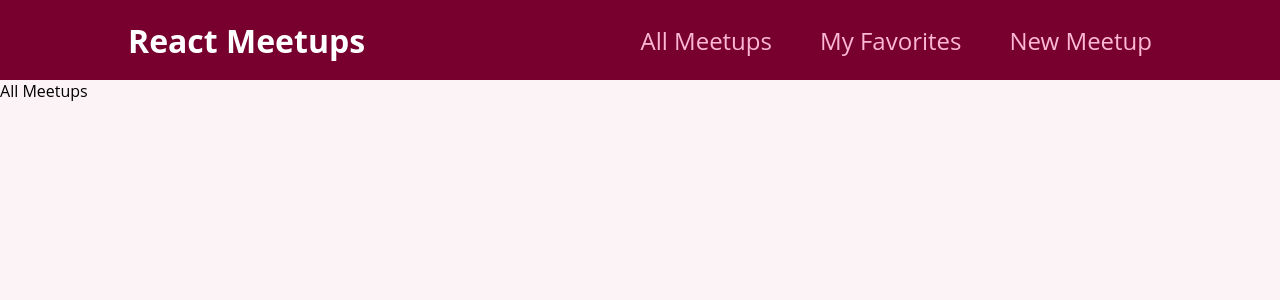
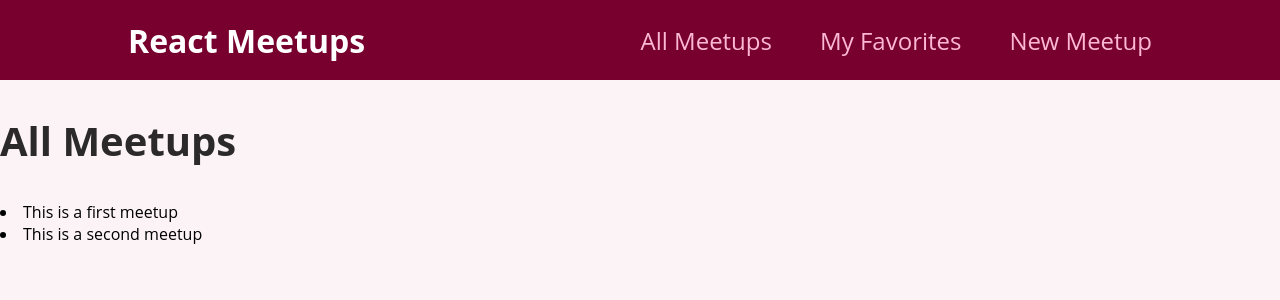
Before and after one commit to Adri-Antanon/react-refresher, a React (Create React App) app: page / in a window 1280 px wide. Shown: the top 300 px of the page. Built offline with nearby package versions, Linux system fonts and the light colour scheme.

Commit message:
feat: :bulb: outputting lists of data

```diff
--- a/src/pages/allMeetups/index.js
+++ b/src/pages/allMeetups/index.js
@@ -1,3 +1,31 @@
+const DUMMY_DATA = [
+  {
+    id: "m1",
+    title: "This is a first meetup",
+    image:
+      "https://upload.wikimedia.org/wikipedia/commons/thumb/d/d3/Stadtbild_M%C3%BCnchen.jpg/2560px-Stadtbild_M%C3%BCnchen.jpg",
+    address: "Meetupstreet 5, 12345 Meetup City",
+    description:
+      "This is a first, amazing meetup which you definitely should not miss. It will be a lot of fun!",
+  },
+  {
+    id: "m2",
+    title: "This is a second meetup",
+    image:
+      "https://upload.wikimedia.org/wikipedia/commons/thumb/d/d3/Stadtbild_M%C3%BCnchen.jpg/2560px-Stadtbild_M%C3%BCnchen.jpg",
+    address: "Meetupstreet 5, 12345 Meetup City",
+    description:
+      "This is a first, amazing meetup which you definitely should not miss. It will be a lot of fun!",
+  },
+];
+
 export const AllMeetupsPage = () => {
-  return <div>All Meetups</div>;
+  return (
+    <section>
+      <h1>All Meetups</h1>
+      {DUMMY_DATA.map((meetup) => {
+        return <li key={meetup.id}>{meetup.title}</li>;
+      })}
+    </section>
+  );
 };
```
